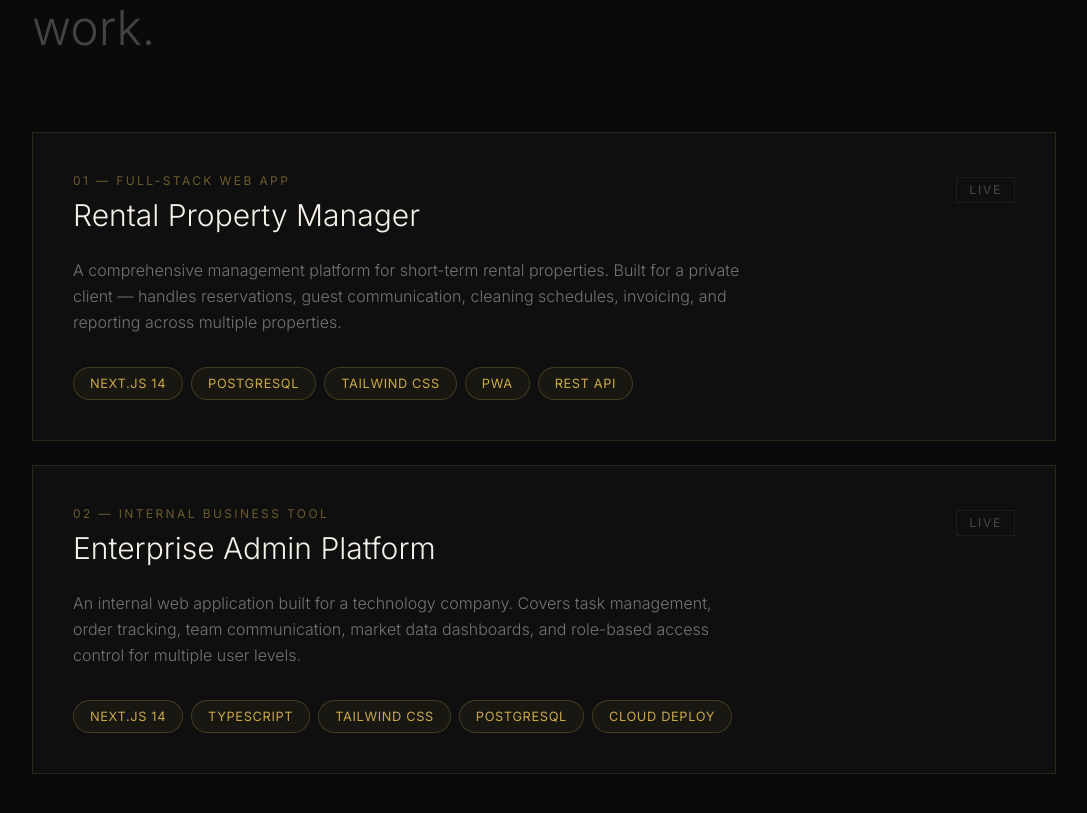
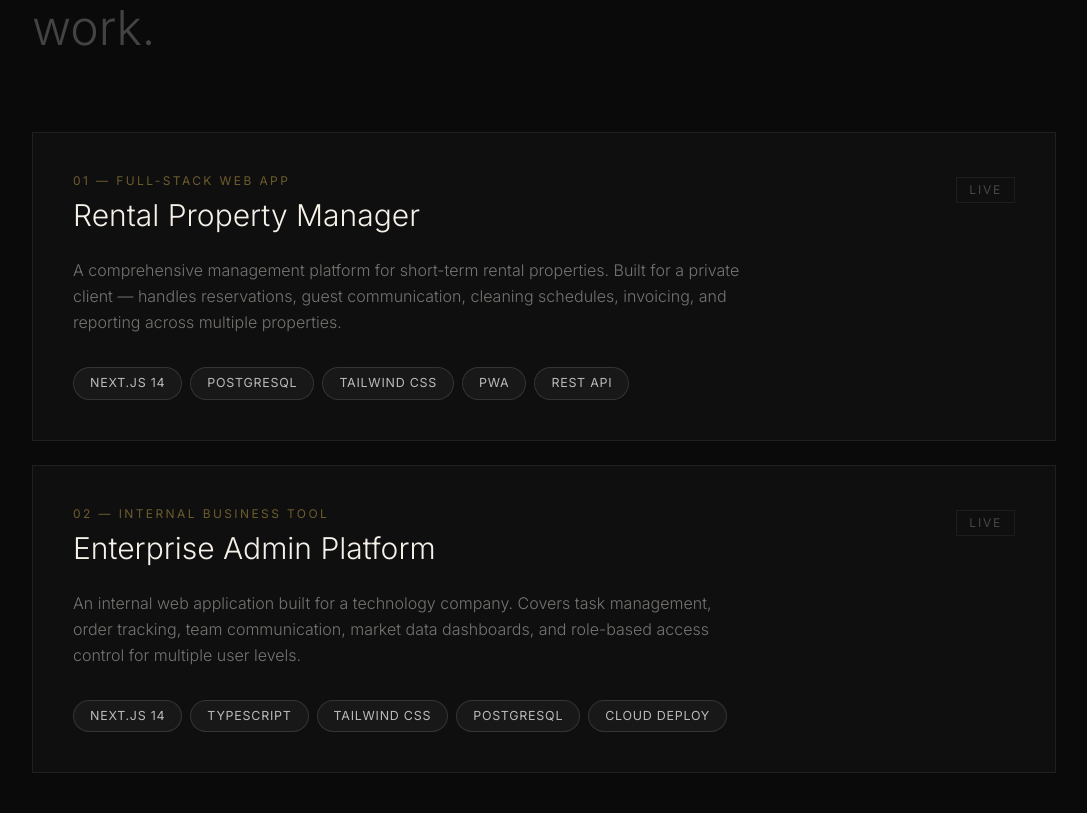
Before and after one commit to knottejakub-png/portfolio, a Next.js app: page / in a window 1280 px wide. Shown: the part 1887-2700 px from the top of the page, without its empty margins (96-1183 px from the left). Built offline with nearby package versions, Linux system fonts and the light colour scheme.

Commit message:
style: replace gold with blue-white palette

```diff
--- a/src/app/globals.css
+++ b/src/app/globals.css
@@ -1,12 +1,6 @@
 @tailwind base;
 @tailwind components;
 @tailwind utilities;
-
-:root {
-  --gold: #c9a84c;
-  --cream: #f5f0e8;
-  --dark: #0a0a0a;
-}
 
 * {
   margin: 0;
@@ -16,75 +10,35 @@
 
 html {
   scroll-behavior: smooth;
-  background: #0a0a0a;
+  background: #080808;
 }
 
 body {
-  background: #0a0a0a;
-  color: #f5f0e8;
+  background: #080808;
+  color: #ffffff;
   font-family: 'Inter', sans-serif;
   overflow-x: hidden;
 }
 
 ::-webkit-scrollbar {
-  width: 4px;
+  width: 3px;
 }
 
 ::-webkit-scrollbar-track {
-  background: #0a0a0a;
+  background: #080808;
 }
 
 ::-webkit-scrollbar-thumb {
-  background: #c9a84c;
+  background: #4a90d9;
 }
 
 ::selection {
-  background: #c9a84c33;
-  color: #f5f0e8;
-}
-
-.section-line {
-  width: 1px;
-  height: 60px;
-  background: linear-gradient(to bottom, transparent, #c9a84c, transparent);
-  margin: 0 auto;
-}
-
-.gold-text {
-  color: #c9a84c;
-}
-
-.project-card {
-  border: 1px solid rgba(201, 168, 76, 0.15);
-  background: rgba(255,255,255,0.02);
-  transition: all 0.4s ease;
-}
-
-.project-card:hover {
-  border-color: rgba(201, 168, 76, 0.5);
-  background: rgba(201, 168, 76, 0.04);
-  transform: translateY(-4px);
-}
-
-.skill-pill {
-  border: 1px solid rgba(201, 168, 76, 0.25);
-  background: rgba(201, 168, 76, 0.05);
-  color: #c9a84c;
-  padding: 6px 16px;
-  border-radius: 999px;
-  font-size: 0.8rem;
-  letter-spacing: 0.05em;
-  text-transform: uppercase;
-  transition: all 0.3s ease;
-}
-
-.skill-pill:hover {
-  background: rgba(201, 168, 76, 0.15);
-  border-color: rgba(201, 168, 76, 0.6);
+  background: rgba(74, 144, 217, 0.2);
+  color: #ffffff;
 }
 
 .nav-link {
-  color: rgba(245, 240, 232, 0.5);
+  color: rgba(255, 255, 255, 0.4);
   font-size: 0.75rem;
   letter-spacing: 0.15em;
   text-transform: uppercase;
@@ -92,19 +46,43 @@ body {
 }
 
 .nav-link:hover {
-  color: #c9a84c;
+  color: #ffffff;
 }
 
-@keyframes cursor-blink {
-  0%, 100% { opacity: 1; }
-  50% { opacity: 0; }
+.project-card {
+  border: 1px solid rgba(255, 255, 255, 0.07);
+  background: rgba(255, 255, 255, 0.02);
+  transition: all 0.4s ease;
 }
 
-.cursor-blink {
-  animation: cursor-blink 1s infinite;
+.project-card:hover {
+  border-color: rgba(255, 255, 255, 0.18);
+  background: rgba(255, 255, 255, 0.04);
+  transform: translateY(-4px);
 }
 
-@keyframes loading-bar {
-  0% { width: 0%; }
-  100% { width: 100%; }
+.skill-pill {
+  border: 1px solid rgba(255, 255, 255, 0.12);
+  background: rgba(255, 255, 255, 0.04);
+  color: rgba(255, 255, 255, 0.7);
+  padding: 6px 16px;
+  border-radius: 999px;
+  font-size: 0.78rem;
+  letter-spacing: 0.06em;
+  text-transform: uppercase;
+  transition: all 0.3s ease;
 }
+
+.skill-pill:hover {
+  background: rgba(74, 144, 217, 0.1);
+  border-color: rgba(74, 144, 217, 0.4);
+  color: #ffffff;
+}
+
+.accent {
+  color: #4a90d9;
+}
+
+.accent-dim {
+  color: rgba(74, 144, 217, 0.6);
+}
```
